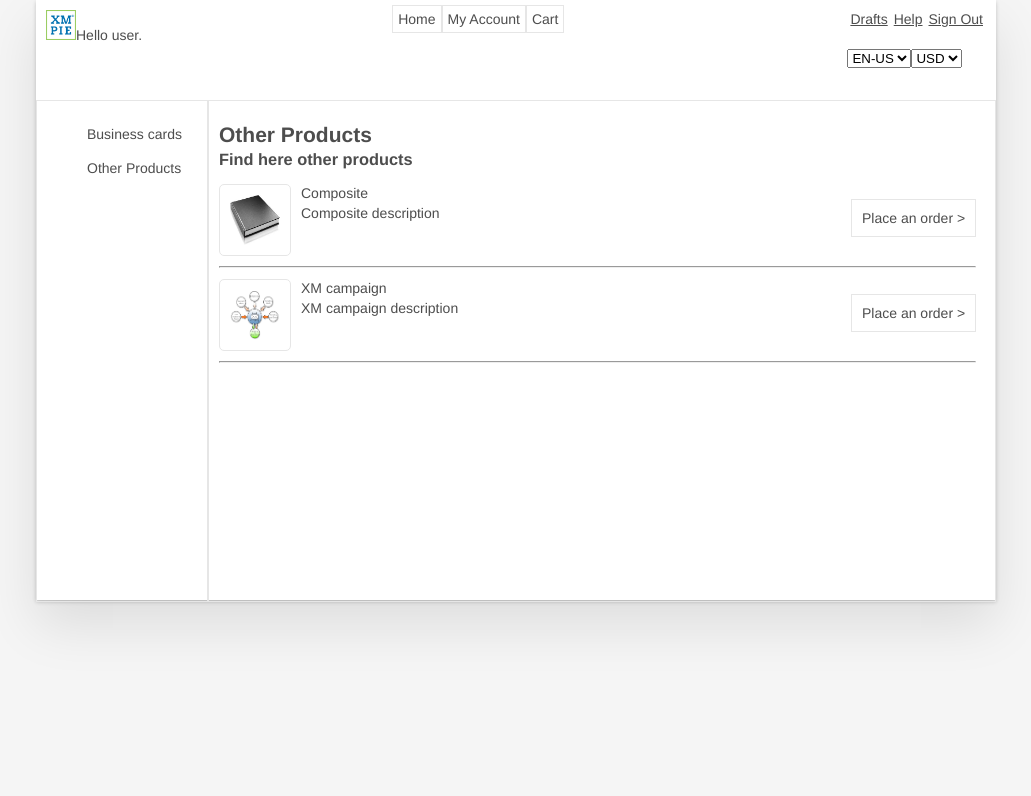
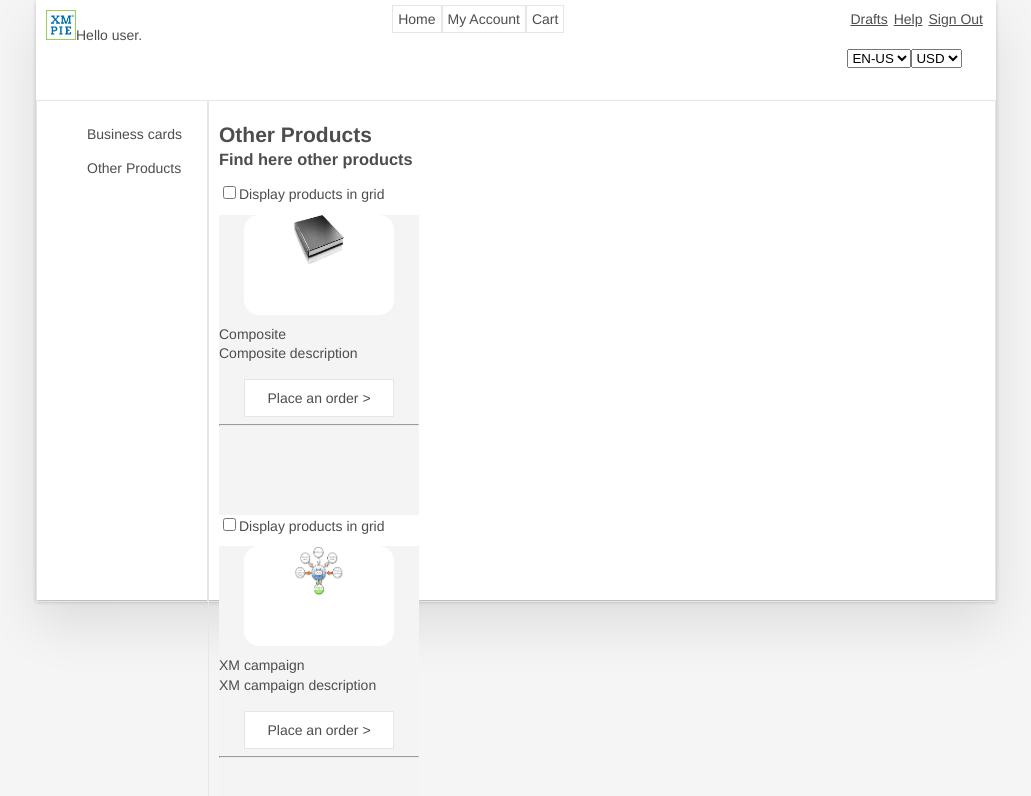
Before and after one commit to shvekyha/uStore-NG2-product-list, an Angular app: page /productList in a window 1280 px wide. Both pictures are taken after a click on the element "Other Products". Shown: the top 796 px of the page, without its empty margins (124-1155 px from the left). Built offline with nearby package versions, Linux system fonts and the light colour scheme.

Commit message:
added two view components to display the products in grid/list. toggle working, html of grid display still not done

```diff
--- a/src/app/product-list/product-in-grid.component.ts
+++ b/src/app/product-list/product-in-grid.component.ts
@@ -4,8 +4,7 @@
 @Component({
   selector: 'app-product-in-grid',
   template: `
-    <div class="product">
-      GRID
+    <div class="product grid">
       <div class="productThumbnail">
         <img class="productThumbnailImage" [src]="product.thumbnailURL" />
       </div>
--- a/src/app/product-list/product-in-list.component.ts
+++ b/src/app/product-list/product-in-list.component.ts
@@ -4,8 +4,7 @@
 @Component({
   selector: 'app-product-in-list',
   template: `
-    <div class="product">
-    LIST
+    <div *ngIf="product" class="product list">
       <div class="productThumbnail">
         <img class="productThumbnailImage" [src]="product.thumbnailURL" />
       </div>
@@ -14,7 +13,7 @@
         <span class="productDescription">{{product.description}}</span>
       </div>
       <div class="placeAnOrder">
-        <button class="btnPlaceAnOrder" (click)="placeAnOrderClicked.emit(product.name)">Place an order ></button>
+        <button class="btnPlaceAnOrder" (click)="placeAnOrderClicked.emit()">Place an order ></button>
       </div>
       <hr>
     </div>
@@ -25,9 +24,11 @@
 
   @Input() product : Product;
 
-  @Output() placeAnOrderClicked = new EventEmitter<string>();
+  @Output() placeAnOrderClicked = new EventEmitter();
 
-  constructor() { }
+  constructor() {
+    //console.log('constructor ProductInListComponent product: '+this.product.name);
+  }
 
   ngOnInit() {
     console.log('ngOnInit ProductInListComponent product: '+this.product.name);
--- a/src/app/product-list/product-list.module.ts
+++ b/src/app/product-list/product-list.module.ts
@@ -16,7 +16,9 @@
   imports: [
     CommonModule
   ],
-  declarations: [ProductListComponent, HeaderComponent, MainComponent, GroupTitleComponent, ProductsContainerComponent, ProductComponent, GroupListComponent, ProductDetailsComponent, ProductInListComponent, ProductInGridComponent],
+  declarations: [
+    ProductListComponent, HeaderComponent, MainComponent, GroupTitleComponent, ProductsContainerComponent,
+    ProductComponent, GroupListComponent, ProductDetailsComponent, ProductInListComponent, ProductInGridComponent],
   exports: [ ProductListComponent, HeaderComponent ],
   providers: [ ProductGroupService ]
 })
--- a/src/app/product-list/product.component.ts
+++ b/src/app/product-list/product.component.ts
@@ -5,19 +5,15 @@
 @Component({
   selector: 'app-product',
   template: `
-    <div class="product">
-      <div class="productThumbnail">
-      <img class="productThumbnailImage" [src]="product.thumbnailURL" />
-    </div>
-    <div class="productInfo">
-      <div><label class="productName">{{product.name}}</label></div>
-      <span class="productDescription">{{product.description}}</span>
-    </div>
-    <div class="placeAnOrder">
-      <button class="btnPlaceAnOrder" (click)="onClick()">Place an order ></button>
-    </div>
-    <hr>
-  </div>
+    <label class="cbDisplayGrid"><input #cbDisplayGrid
+           type="checkbox"
+           (change)="toggelCheckbox(cbDisplayGrid)">Display products in grid</label>
+    <app-product-in-list *ngIf="currentView === 'list'"
+                         [product]="product"
+                         (placeAnOrderClicked)="onClick()"></app-product-in-list>
+    <app-product-in-grid *ngIf="currentView === 'grid'"
+                         [product]="product"
+                         (placeAnOrderClicked)="onClick()"></app-product-in-grid>
   `,
   styles: []
 })
@@ -25,9 +21,17 @@
 
   @Input() product : Product;
 
+  public currentView : string;
   public router: Router;
+
   constructor(router: Router) {
     this.router = router;
+    this.currentView = 'grid';
+  }
+
+  toggelCheckbox(element: HTMLInputElement): void {
+    element.checked ? this.currentView = 'grid' : this.currentView = 'list';
+
   }
 
   onClick(){
@@ -35,7 +39,7 @@
   }
 
   ngOnInit() {
-
+    //console.log('ngOnInit ProductComponent product: '+this.product.name);
   }
 
 }
--- a/src/styles.css
+++ b/src/styles.css
@@ -105,12 +105,23 @@
 .groupTitle h1, .groupTitle h2, .groupTitle h3, .groupTitle h4{
     margin: 5px 0px;
 }
-.product{
+
+.cbDisplayGrid{
+    /* float:right; */
+}
+
+.list.product{
     height: 80px;
     margin: 15px 0px;
 }
 
-.productThumbnail{
+.grid.product{
+    background-color: #F4F4F4;
+    height: 300px;
+    width: 200px;
+}
+
+.list .productThumbnail{
     float: left;
     border: 1px solid #e6e6e6;
     border-radius: 5px;
@@ -118,6 +129,17 @@
     width: 70px;
     margin-bottom: 10px;
 }
+.grid .productThumbnail{
+    border-radius: 15px;
+    height: 100px;
+    width: 150px;
+    margin-left: auto;
+    margin-right: auto;
+    background-color: white;
+    margin-top: 10px;
+	margin-bottom: 10px;
+}
+
 .productThumbnailImage{
     height: 50px;
     width: 50px;
@@ -127,14 +149,27 @@
 	margin-bottom: 10px;
 	display: block;
 }
-.productInfo{
+
+.list .productInfo{
     float: left;
     margin: 0px 10px;
     width: 540px;
 }
-.placeAnOrder{
+.list .placeAnOrder{
     float: right;
     margin-top: 15px;
+}
+
+.grid .placeAnOrder{
+    margin-top: 15px;
+}
+
+.grid button.btnPlaceAnOrder{
+    width: 150px;
+    margin-left: auto;
+    margin-right: auto;
+    display: block;
+    background-color:white;
 }
 .back{
     margin-top: 15px;
```
